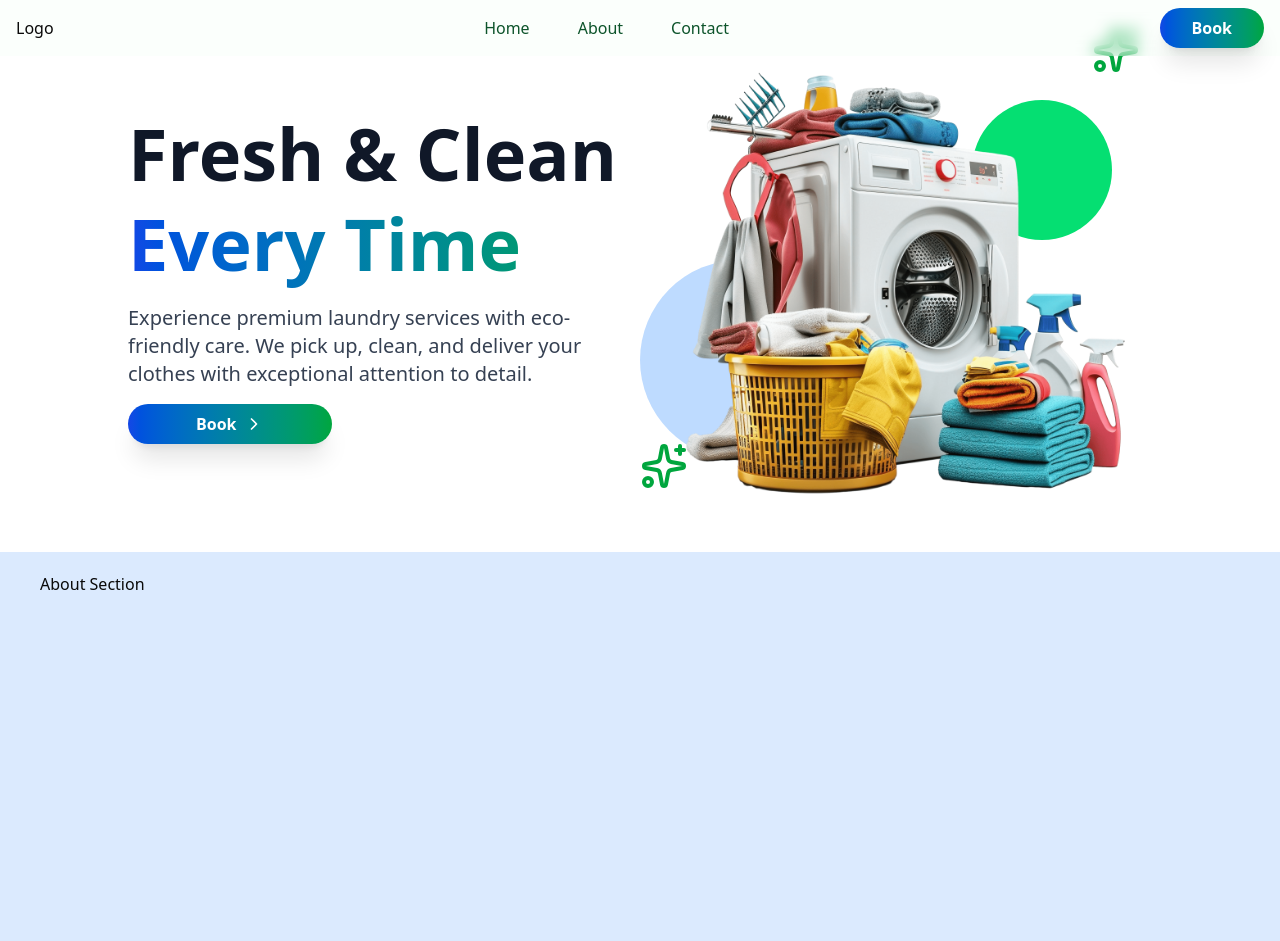
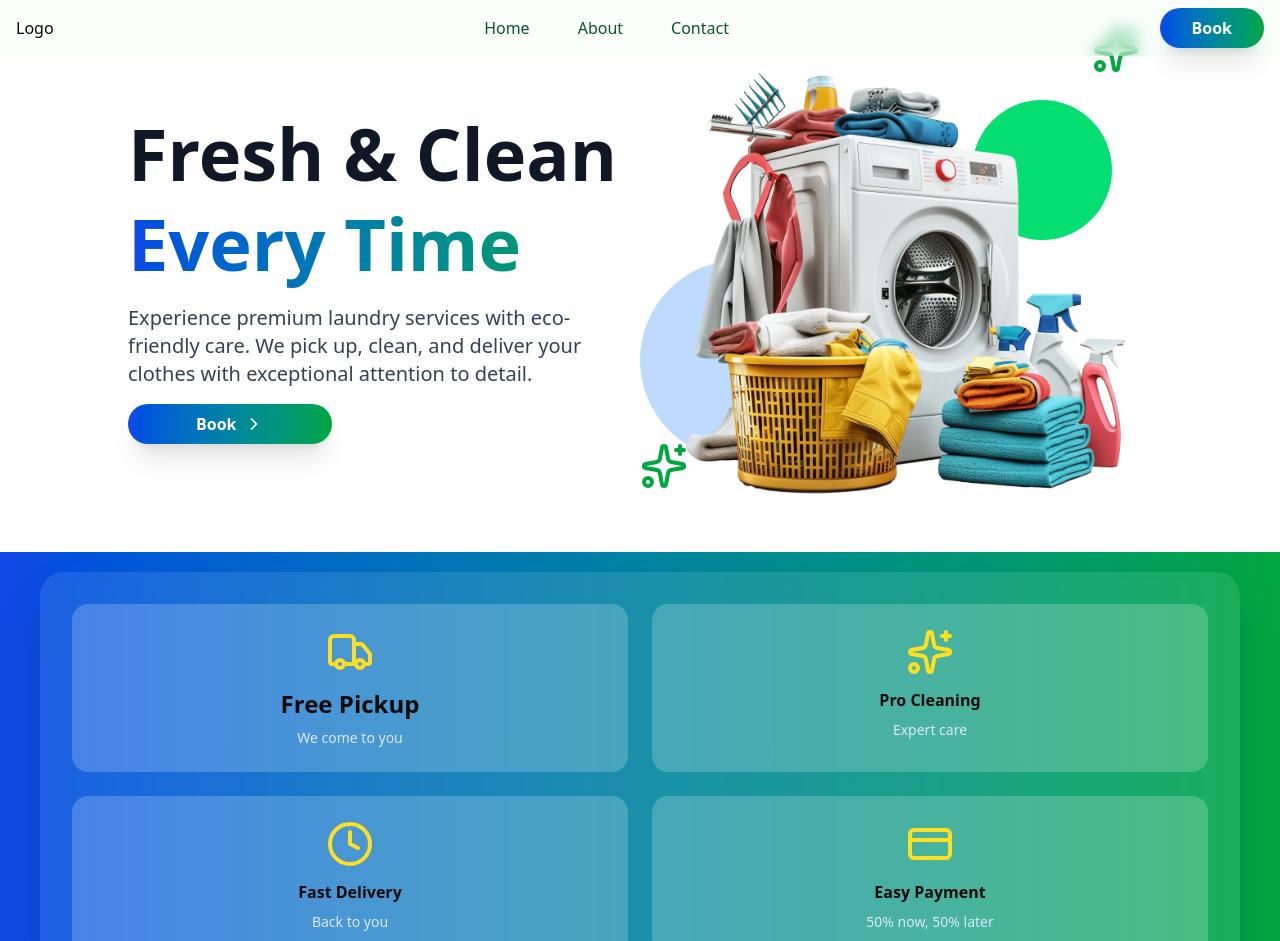
Before and after one commit to Joel-Adjei/Laundry-website, a React (Vite) app in the folder frontend/: page / in a window 1280 px wide. Shown: the top 941 px of the page. Built offline with nearby package versions, Linux system fonts and the light colour scheme.

Commit message:
update on home

```diff
--- a/frontend/src/pages/Home.jsx
+++ b/frontend/src/pages/Home.jsx
@@ -1,6 +1,13 @@
 import React from 'react';
+import { Truck , Sparkles , Clock , CreditCard} from 'lucide-react'
 import HeroSection from '../components/homepage/HeroSection';
 import AppSection from '@/components/primary/AppSection';
+import { colors } from '@/assets/assest';
+import {TextAnimate} from '@/components/magicui/text-animate';
+
+const infoCard =()=>{
+
+}
 
 const Home =()=>{
 
@@ -8,8 +15,34 @@ const Home =()=>{
         <>
             {/* Hero Section */}
             <HeroSection />
-            <AppSection id={"About"} className={"bg-blue-100 h-100"}>
-                About Section
+            <AppSection id={"About"} className={colors.gradientColor}>
+
+            <div className="relative">
+              <div className="bg-white/10 backdrop-blur-sm rounded-3xl p-4 md:p-8 shadow-2xl">
+                <div className="grid grid-cols-2 gap-6">
+                  <div className="bg-white/20 rounded-2xl p-6 text-center">
+                    <Truck className="h-12 w-12 text-yellow-300 mx-auto mb-3" />
+                    <TextAnimate as='h3' startOnView className="font-semibold mb-2 md:text-2xl">Free Pickup</TextAnimate>
+                    <TextAnimate as='p' delay={0.3} className="text-sm text-blue-100">We come to you</TextAnimate>
+                  </div>
+                  <div className="bg-white/20 rounded-2xl p-6 text-center">
+                    <Sparkles className="h-12 w-12 text-yellow-300 mx-auto mb-3" />
+                    <h3 className="font-semibold mb-2">Pro Cleaning</h3>
+                    <p className="text-sm text-blue-100">Expert care</p>
+                  </div>
+                  <div className="bg-white/20 rounded-2xl p-6 text-center">
+                    <Clock className="h-12 w-12 text-yellow-300 mx-auto mb-3" />
+                    <h3 className="font-semibold mb-2">Fast Delivery</h3>
+                    <p className="text-sm text-blue-100">Back to you</p>
+                  </div>
+                  <div className="bg-white/20 rounded-2xl p-6 text-center">
+                    <CreditCard className="h-12 w-12 text-yellow-300 mx-auto mb-3" />
+                    <h3 className="font-semibold mb-2">Easy Payment</h3>
+                    <p className="text-sm text-blue-100">50% now, 50% later</p>
+                  </div>
+                </div>
+              </div>
+            </div>
             </AppSection>
         </>
     )
```
